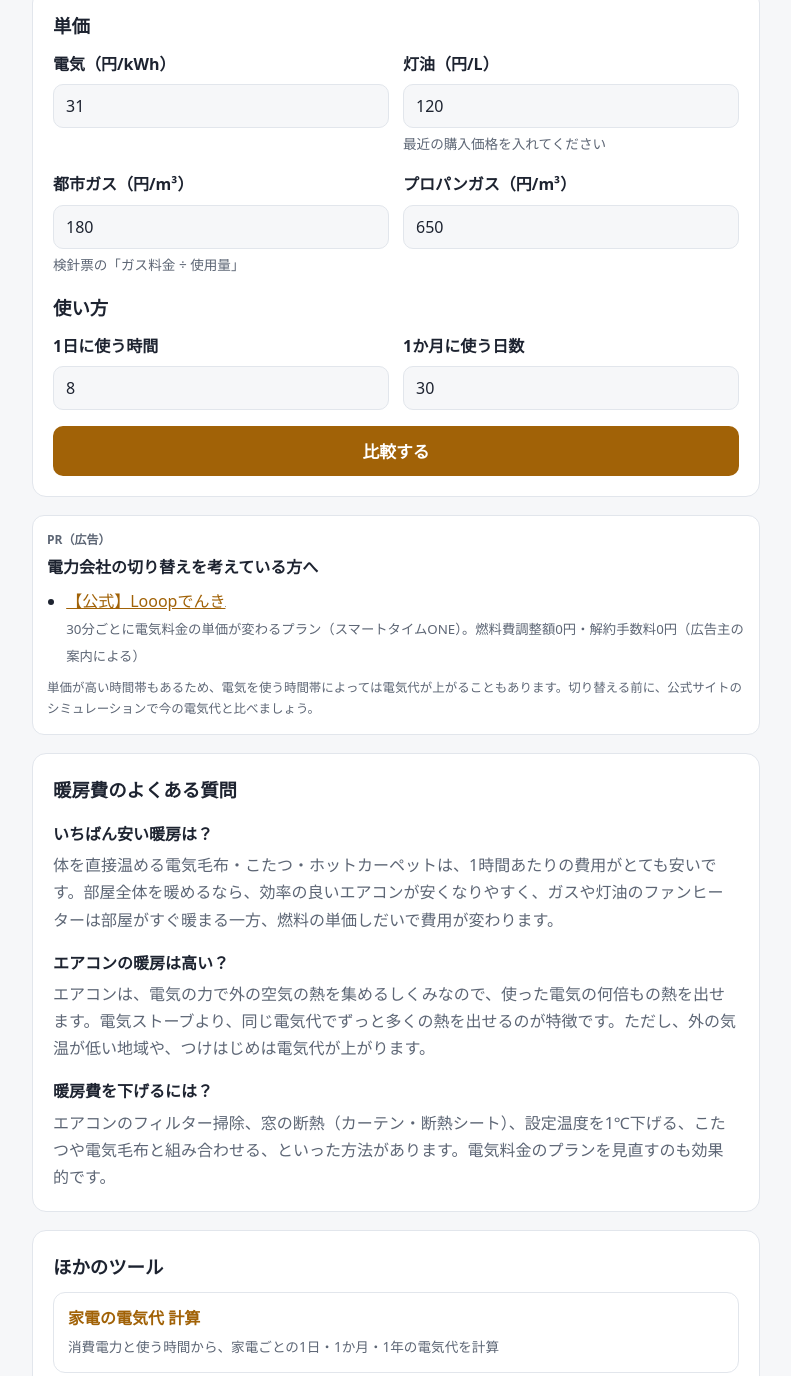
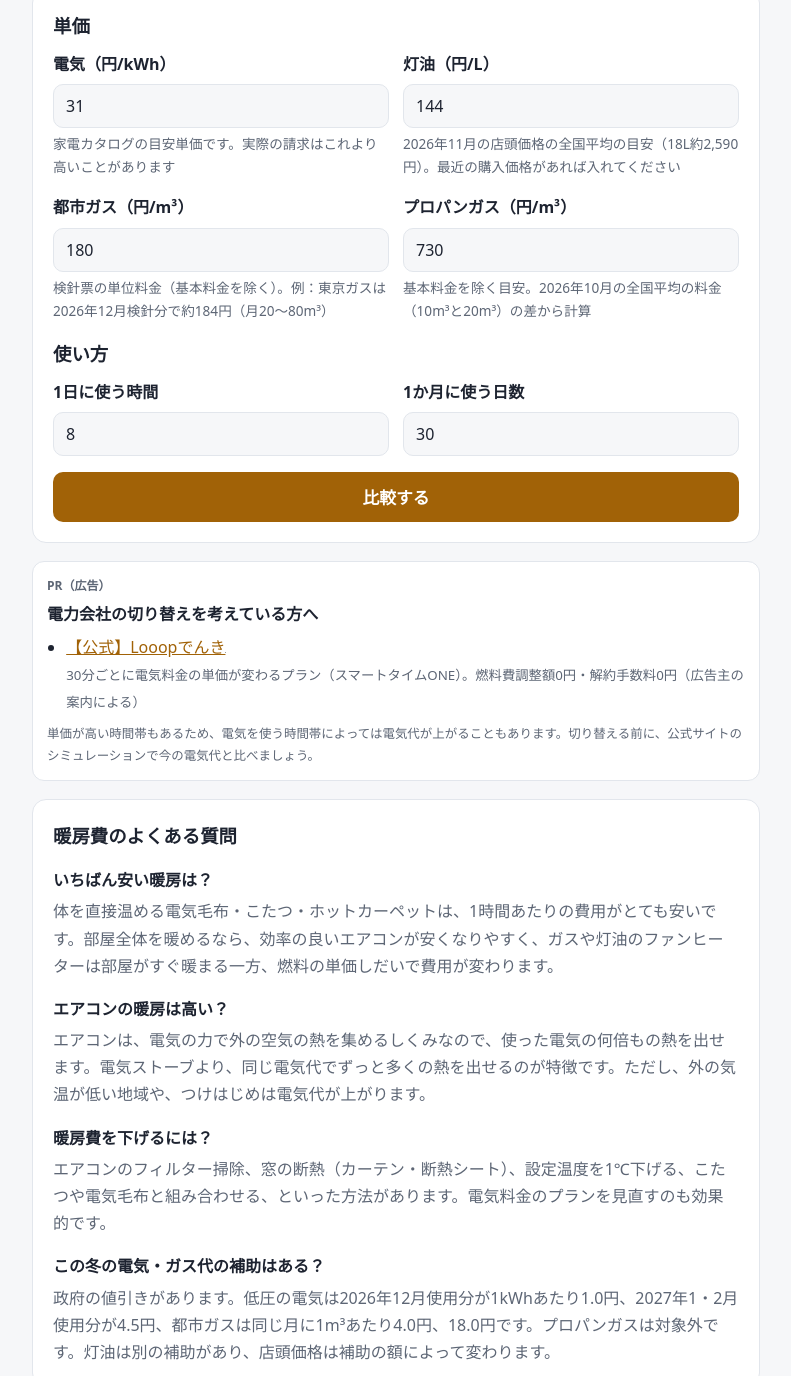
Before and after one commit to harryquad/denki, a plain HTML site: page danbou/index.html in a window 1280 px wide. Shown: the part 227-1603 px from the top of the page, without its empty margins (244-1035 px from the left). Drawn offline with Linux system fonts and the light colour scheme.

Commit message:
暖房費の単価を2026年11月時点に更新（灯油144円・プロパン730円）し、今冬の値引きを追記
Co-Authored-By: Claude Opus 5.5 <noreply@anthropic.com>

```diff
--- a/danbou/index.html
+++ b/danbou/index.html
@@ -31,12 +31,12 @@
   <div class="card">
     <h2>単価</h2>
     <div class="row">
-      <div class="field"><label for="e">電気（円/kWh）</label><input type="number" id="e" min="0" step="0.1" value="31"></div>
-      <div class="field"><label for="k">灯油（円/L）</label><input type="number" id="k" min="0" value="120"><div class="hint">最近の購入価格を入れてください</div></div>
+      <div class="field"><label for="e">電気（円/kWh）</label><input type="number" id="e" min="0" step="0.1" value="31"><div class="hint">家電カタログの目安単価です。実際の請求はこれより高いことがあります</div></div>
+      <div class="field"><label for="k">灯油（円/L）</label><input type="number" id="k" min="0" value="144"><div class="hint">2026年11月の店頭価格の全国平均の目安（18L約2,590円）。最近の購入価格があれば入れてください</div></div>
     </div>
     <div class="row">
-      <div class="field"><label for="cg">都市ガス（円/m³）</label><input type="number" id="cg" min="0" value="180"><div class="hint">検針票の「ガス料金 ÷ 使用量」</div></div>
-      <div class="field"><label for="lp">プロパンガス（円/m³）</label><input type="number" id="lp" min="0" value="650"></div>
+      <div class="field"><label for="cg">都市ガス（円/m³）</label><input type="number" id="cg" min="0" value="180"><div class="hint">検針票の単位料金（基本料金を除く）。例：東京ガスは2026年12月検針分で約184円（月20〜80m³）</div></div>
+      <div class="field"><label for="lp">プロパンガス（円/m³）</label><input type="number" id="lp" min="0" value="730"><div class="hint">基本料金を除く目安。2026年10月の全国平均の料金（10m³と20m³）の差から計算</div></div>
     </div>
     <h2>使い方</h2>
     <div class="row">
@@ -58,13 +58,15 @@
     <p>エアコンは、電気の力で外の空気の熱を集めるしくみなので、使った電気の何倍もの熱を出せます。電気ストーブより、同じ電気代でずっと多くの熱を出せるのが特徴です。ただし、外の気温が低い地域や、つけはじめは電気代が上がります。</p>
     <h3>暖房費を下げるには？</h3>
     <p>エアコンのフィルター掃除、窓の断熱（カーテン・断熱シート）、設定温度を1℃下げる、こたつや電気毛布と組み合わせる、といった方法があります。電気料金のプランを見直すのも効果的です。</p>
+    <h3>この冬の電気・ガス代の補助はある？</h3>
+    <p>政府の値引きがあります。低圧の電気は2026年12月使用分が1kWhあたり1.0円、2027年1・2月使用分が4.5円、都市ガスは同じ月に1m³あたり4.0円、18.0円です。プロパンガスは対象外です。灯油は別の補助があり、店頭価格は補助の額によって変わります。</p>
   </div>
 
   <div class="card" id="related"></div>
 
-  <footer>各暖房器具の消費電力・燃料の消費量は、一般的な機種を平均的に使った場合の目安です（ガス・灯油のファンヒーターは平均出力2.0kW、都市ガス45MJ/m³・プロパンガス約100MJ/m³・灯油約36.7MJ/Lで換算）。実際の費用は機種・部屋の広さ・断熱・外気温によって大きく変わります。</footer>
+  <footer>各暖房器具の消費電力・燃料の消費量は、一般的な機種を平均的に使った場合の目安です（ガス・灯油のファンヒーターは平均出力2.0kW、都市ガス45MJ/m³・プロパンガス約100MJ/m³・灯油約36.7MJ/Lで換算）。単価の初期値は2026年11月時点の目安で、政府の値引きは含めていません。実際の費用は機種・部屋の広さ・断熱・外気温によって大きく変わります。</footer>
 <!--sw-foot-->
-<div style="font-size:.8rem;color:var(--muted);margin-top:18px;border-top:1px solid var(--line);padding-top:14px"><p style="margin:0 0 10px">あわせて使いたい：<a href="/kaden/">家電の電気代 早見表</a>・<a href="/hikkoshi/">引っ越し・賃貸 かんたん計算</a></p><p style="margin:0 0 6px;font-weight:600">計算の根拠（公的機関などの情報）</p><ul style="margin:0 0 10px;padding-left:1.2em"><li><a href="https://www.eftc.or.jp/" target="_blank" rel="noopener">全国家庭電気製品公正取引協議会（電気代の目安単価）</a></li><li><a href="https://www.stat.go.jp/data/kakei/" target="_blank" rel="noopener">総務省統計局 家計調査</a></li></ul><p style="margin:0 0 10px">最終更新日：2026年10月31日</p><nav style="display:flex;flex-wrap:wrap;gap:6px 16px"><a href="/sites/">お金の計算サイト一覧</a><a href="/about/">運営者情報</a><a href="/privacy/">プライバシーポリシー</a><a href="/contact/">お問い合わせ</a></nav></div>
+<div style="font-size:.8rem;color:var(--muted);margin-top:18px;border-top:1px solid var(--line);padding-top:14px"><p style="margin:0 0 10px">あわせて使いたい：<a href="/kaden/">家電の電気代 早見表</a>・<a href="/hikkoshi/">引っ越し・賃貸 かんたん計算</a></p><p style="margin:0 0 6px;font-weight:600">計算の根拠（公的機関などの情報）</p><ul style="margin:0 0 10px;padding-left:1.2em"><li><a href="https://www.eftc.or.jp/" target="_blank" rel="noopener">全国家庭電気製品公正取引協議会（電気代の目安単価）</a></li><li><a href="https://www.stat.go.jp/data/kakei/" target="_blank" rel="noopener">総務省統計局 家計調査</a></li><li><a href="https://www.enecho.meti.go.jp/statistics/petroleum_and_lpgas/pl007/" target="_blank" rel="noopener">資源エネルギー庁 石油製品価格調査</a></li><li><a href="https://oil-info.ieej.or.jp/price/price_ippan_lp_maitsuki.html" target="_blank" rel="noopener">石油情報センター 価格情報（LPガス）</a></li><li><a href="https://www.tokyo-gas.co.jp/news/press/20261029-03.html" target="_blank" rel="noopener">東京ガス 2026年12月検針分のガス料金</a></li><li><a href="https://denkigas-gekihenkanwa.go.jp/" target="_blank" rel="noopener">電気・ガス料金の値引き（政府の公式サイト）</a></li></ul><p style="margin:0 0 10px">最終更新日：2026年11月3日</p><nav style="display:flex;flex-wrap:wrap;gap:6px 16px"><a href="/sites/">お金の計算サイト一覧</a><a href="/about/">運営者情報</a><a href="/privacy/">プライバシーポリシー</a><a href="/contact/">お問い合わせ</a></nav></div>
 <!--/sw-foot-->
 </div>
 
```
Also changed, not shown: gas/index.html (+2 -2 lines), index.html (+1 -1 lines), kaikae/index.html (+1 -1 lines), plan/index.html (+1 -1 lines), shindan/index.html (+1 -1 lines), taiyoukou/index.html (+1 -1 lines).
